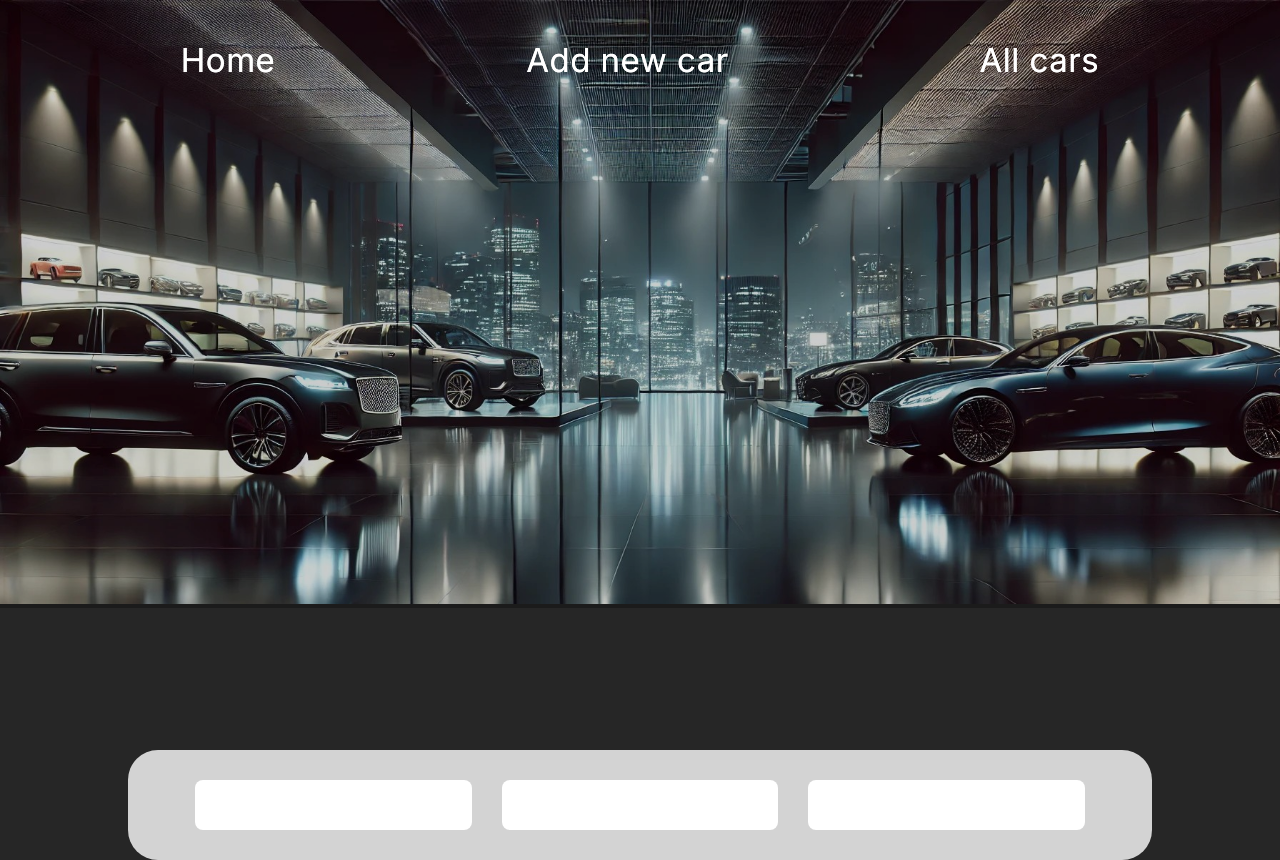
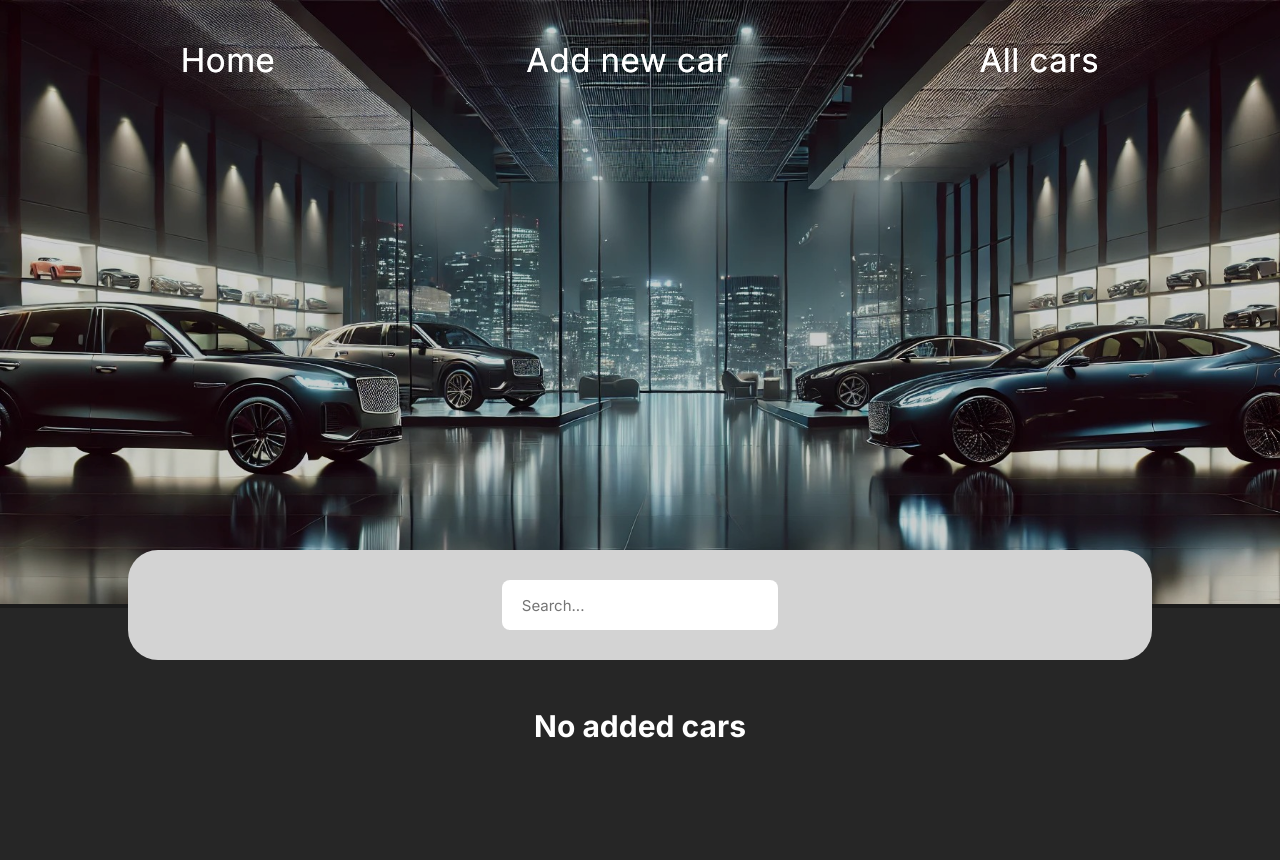
Before and after one commit to ninom5/Internship-14-CarDealership, a React (Vite) app: page / in a window 1280 px wide. After the commit the page ends 800 px from the top, so only its background shows below. Built offline with nearby package versions, Linux system fonts and the light colour scheme.

Commit message:
Add filter by brand and model on live typing

```diff
--- a/src/components/AddCarForm.jsx
+++ b/src/components/AddCarForm.jsx
@@ -4,6 +4,51 @@ import "../styles/newCarForm.css";
 import { toast, ToastContainer } from "react-toastify";
 
 const AddCar = ({ setSavedCars }) => {
+  const validateData = (savedCars) => {
+    if (
+      formData.brand?.trim() === "" ||
+      formData.model?.trim() === "" ||
+      formData.type?.trim() === "" ||
+      !formData.productionYear ||
+      !formData.registrationExpiry
+    ) {
+      toast.error("All fields are required", {
+        position: "bottom-left",
+        theme: "dark",
+        closeOnClick: true,
+      });
+      return false;
+    }
+
+    if (/\d/.test(formData.brand)) {
+      toast.error("Brand name can't have number", {
+        position: "bottom-left",
+        theme: "dark",
+        closeOnClick: true,
+      });
+      return false;
+    }
+
+    if (
+      isNaN(formData.productionYear) ||
+      formData.productionYear < 1885 ||
+      formData.productionYear > new Date().getFullYear()
+    ) {
+      toast.error("Release year must be number");
+      return false;
+    }
+
+    if (savedCars.length >= 10) {
+      toast.error("Already 10 cars added to page", {
+        position: "bottom-left",
+        theme: "dark",
+      });
+      return false;
+    }
+
+    return true;
+  };
+
   const [formData, setFormData] = useState({
     brand: "",
     model: "",
@@ -21,46 +66,7 @@ const AddCar = ({ setSavedCars }) => {
     e.preventDefault();
     const savedCars = JSON.parse(localStorage.getItem("cars")) || [];
 
-    if (
-      formData.brand?.trim() === "" ||
-      formData.model?.trim() === "" ||
-      formData.type?.trim() === "" ||
-      !formData.productionYear ||
-      !formData.registrationExpiry
-    ) {
-      toast.error("All fields are required", {
-        position: "bottom-left",
-        theme: "dark",
-        closeOnClick: true,
-      });
-      return;
-    }
-
-    if (/\d/.test(formData.brand)) {
-      toast.error("Brand name can't have number", {
-        position: "bottom-left",
-        theme: "dark",
-        closeOnClick: true,
-      });
-      return;
-    }
-
-    if (
-      isNaN(formData.productionYear) ||
-      formData.productionYear < 1885 ||
-      formData.productionYear > new Date().getFullYear()
-    ) {
-      toast.error("Release year must be number");
-      return;
-    }
-
-    if (savedCars.length >= 10) {
-      toast.error("Already 10 cars added to page", {
-        position: "bottom-left",
-        theme: "dark",
-      });
-      return;
-    }
+    if (!validateData(savedCars)) return;
 
     const newCar = new Car(
       formData.brand,
--- a/src/components/CarCard.jsx
+++ b/src/components/CarCard.jsx
@@ -32,7 +32,7 @@ const CarCard = ({ car, setSavedCars }) => {
     return expiryDate <= dateMonthLater;
   };
 
-  const style = registrationExpiryCheck() ? { border: "1px solid red" } : {};
+  const style = registrationExpiryCheck() ? { border: "2px solid red" } : {};
 
   return (
     <div className="card" style={style}>
--- a/src/components/CarsCardsMain.jsx
+++ b/src/components/CarsCardsMain.jsx
@@ -1,12 +1,18 @@
 import CarCard from "./CarCard";
 import { ToastContainer } from "react-toastify";
 
-const CarsCards = ({ cars, setSavedCars }) => {
+const CarsCards = ({ cars, setSavedCars, searchInput }) => {
+  const searchedCars = cars.filter(
+    (car) =>
+      car.brand.toLowerCase().includes(searchInput.toLowerCase()) ||
+      car.model.toLowerCase().includes(searchInput.toLowerCase())
+  );
+
   return (
     <>
       <div className="car-cards">
-        {cars &&
-          cars
+        {searchedCars.length > 0 ? (
+          searchedCars
             .sort((a, b) => {
               if (a.productionYear !== b.productionYear) {
                 return a.productionYear - b.productionYear;
@@ -20,7 +26,10 @@ const CarsCards = ({ cars, setSavedCars }) => {
             })
             .map((car, index) => (
               <CarCard key={index} car={car} setSavedCars={setSavedCars} />
-            ))}
+            ))
+        ) : (
+          <h2 style={{ color: "white", fontSize: "30px" }}>No added cars</h2>
+        )}
       </div>
       <ToastContainer />
     </>
--- a/src/components/Hero.jsx
+++ b/src/components/Hero.jsx
@@ -1,16 +1,27 @@
+import { useState } from "react";
 import HeroImg from "../assets/cars_cropped.jpg";
 
-const Hero = () => {
+const Hero = ({ setSearchInput }) => {
+  const [inputValue, setInputValue] = useState("");
+
+  const handleInputChange = (event) => {
+    setInputValue(event.target.value);
+    setSearchInput(event.target.value);
+  };
+
   return (
     <section className="hero-section">
       <div className="hero-container">
         <div className="hero-container__background">
           <img src={HeroImg} alt="hero garage background" />
         </div>
-        <div className="filter-inputs">
-          <input type="text" />
-          <input type="text" />
-          <input type="text" />
+        <div className="filter-input">
+          <input
+            type="text"
+            placeholder="Search..."
+            value={inputValue}
+            onChange={handleInputChange}
+          />
         </div>
       </div>
     </section>
--- a/src/pages/MainPage.jsx
+++ b/src/pages/MainPage.jsx
@@ -1,13 +1,20 @@
 import Hero from "../components/Hero";
 import Header from "../components/Header";
 import CarsCards from "../components/CarsCardsMain";
+import { useState } from "react";
 
 const MainPage = ({ savedCars, setSavedCars }) => {
+  const [searchInput, setSearchInput] = useState("");
+
   return (
     <>
       <Header />
-      <Hero />
-      <CarsCards cars={savedCars} setSavedCars={setSavedCars} />
+      <Hero setSearchInput={setSearchInput} />
+      <CarsCards
+        cars={savedCars}
+        setSavedCars={setSavedCars}
+        searchInput={searchInput}
+      />
     </>
   );
 };
--- a/src/styles/hero.css
+++ b/src/styles/hero.css
@@ -25,7 +25,7 @@
   z-index: 10;
 }
 
-.filter-inputs {
+.filter-input {
   display: flex;
   width: 80%;
   align-items: center;
@@ -42,7 +42,7 @@
   z-index: 12;
 }
 
-.filter-inputs input {
+.filter-input input {
   width: 27%;
   height: 50px;
   margin: 30px 0;
@@ -60,3 +60,15 @@
   justify-self: center;
   width: 90%;
 }
+
+@media (min-width: 1350px) and (max-width: 1500px) {
+  .filter-input {
+    top: 620px;
+  }
+}
+
+@media (min-width: 1000px) and (max-width: 1350px) {
+  .filter-input {
+    top: 550px;
+  }
+}
```
